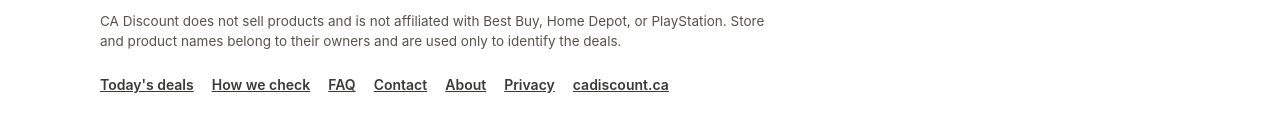
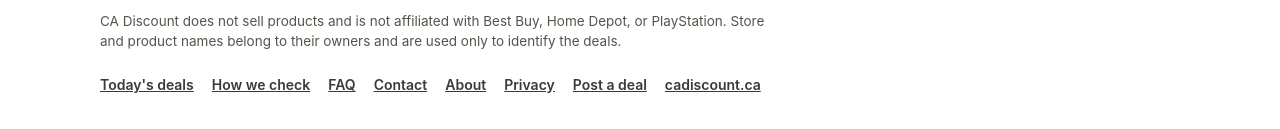
Before and after one commit to learningk12-cpu/ca-discount, a plain HTML site: page contact.html in a window 1280 px wide. Shown: the part 1221-1350 px from the top of the page. Drawn offline with Linux system fonts and the light colour scheme.

Commit message:
Add Post a deal button and page

```diff
--- a/contact.html
+++ b/contact.html
@@ -386,6 +386,7 @@
           <a href="/contact">Contact</a>
           <a href="/about">About</a>
           <a href="/privacy">Privacy</a>
+          <a href="/postadeal">Post a deal</a>
           <a href="https://cadiscount.ca/">cadiscount.ca</a>
         </nav>
       </div>
```
